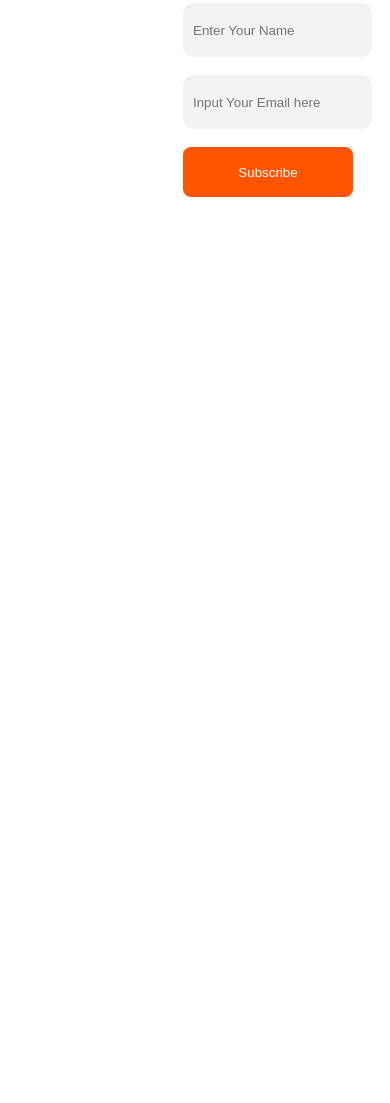
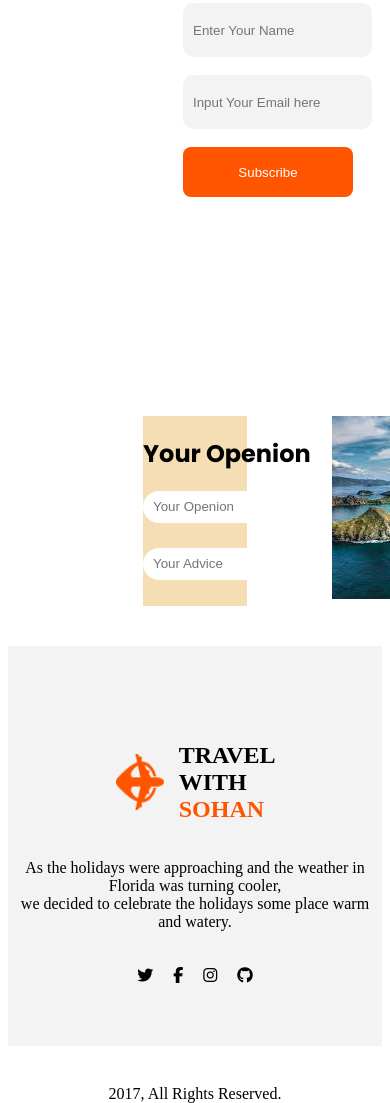
Before and after one commit to Sohan1928/travel-with-sohan, a plain HTML site: page index.html in a window 390 px wide. Shown: the part 6230-7333 px from the top of the page. Before the commit the page ends 6646 px from the top, so only its background shows below. Drawn offline with Linux system fonts and the light colour scheme.

Commit message:
This website is completed without responsive

```diff
--- a/index.html
+++ b/index.html
@@ -7,6 +7,7 @@
     <title>TRAVEL WITH SOHAN</title>
     <link rel="stylesheet" href="styles/travel.css">
     <link rel="stylesheet" href="styles/responsive.css">
+    <link rel="stylesheet" href="https://cdnjs.cloudflare.com/ajax/libs/font-awesome/6.5.1/css/all.min.css" />
 </head>
 
 <body>
@@ -170,7 +171,8 @@
                 <button class="primary-btn">See More</button>
             </div>
             <div>
-                <img src="Images/Group 40089.png" alt=""></div>
+                <img src="Images/Group 40089.png" alt="">
+            </div>
         </section>
 
         <section class="newslatter-section">
@@ -188,13 +190,53 @@
                     </div>
                 </div>
 
+                <div>
+                    <img src="Images/Rectangle 8 (1).png" alt="">
+                    <button class="primary-button">Travel.com <br>Save up to 70%</button>
+                </div>
+            </div>
+        </section>
+
+        <section class="extra-section">
             <div>
-                <img src="Images/Rectangle 8 (1).png" alt="">
-                <button class="primary-button">Travel.com <br>Save up to 70%</button>
+                <h1>Your Openion</h1>
+                <input type="text" name="" id="" placeholder="Your Openion">
+                <br><br>
+                <input type="text" name="" id="" placeholder="Your Advice">
+            </div>
+            <div>
+                <img src="Images/extra pic.jpg" alt="">
+            </div>
+        </section>
+    </main>
+
+    <footer class="footer-section">
+        <div class="company-logo-name">
+            <img src="Images/Group 40071 (2).png" alt="">
+            <h1>TRAVEL WITH <span class="sohan">SOHAN</span></h1>
+        </div>
+        <div>
+            <p>As the holidays were approaching and the weather in Florida was turning cooler, <br> we decided to
+                celebrate the holidays some place warm and watery.</p>
+        </div>
+        <div class="footer-icon-container">
+            <div class="twetter-icon">
+                <i class="fa-brands fa-twitter"></i>
+            </div>
+            <div>
+                <i class="fa-brands fa-facebook-f"></i>
+            </div>
+            <div>
+                <i class="fa-brands fa-instagram"></i>
+            </div>
+            <div>
+                <i class="fa-brands fa-github"></i>
             </div>
         </div>
-        </section>
-    </main>
+        <div class="Rights">
+            2017, All Rights Reserved.
+        </div>
+    </footer>
 </body>
 
 </html>
--- a/styles/travel.css
+++ b/styles/travel.css
@@ -388,13 +388,15 @@ sans-serif;
     border-radius: 10px;
     padding-left: 10px;
 }
-.newslatter-section img{
+
+.newslatter-section img {
     width: 600px;
     height: 400px;
     padding-left: 60px;
     position: relative;
 }
-.newslatter-section .primary-button{
+
+.newslatter-section .primary-button {
     position: absolute;
     transform: rotate(-19.628deg);
     background-color: #FF5400;
@@ -406,3 +408,51 @@ sans-serif;
     left: 865px;
     margin-top: 290px;
 }
+
+/* extra related style */
+.extra-section{
+    margin: 40px 135px;
+    display: flex;
+    justify-content: space-around;
+    background: wheat;
+    width: auto;
+    font-family: 'Poppins', sans-serif;
+}
+.extra-section input{
+    height: 30px;
+    border: none;
+    border-radius: 16px;
+    padding-left: 10px;
+}
+/* footer related style */
+.footer-section {
+    background-color: rgba(19, 19, 24, 0.05);
+    height: 400px;
+
+}
+
+.footer-section h1 {
+    font-size: 1.5em;
+}
+
+.footer-section .company-logo-name {
+    justify-content: center;
+    padding-top: 80px;
+}
+
+.footer-section p {
+    text-align: center;
+}
+.footer-icon-container{
+    display: flex;
+    align-items: center;
+    text-align: center;
+    justify-content: center;
+    padding: 20px;
+    gap: 20px;
+}
+.Rights{
+    padding-top: 80px;
+    text-align: center;
+
+}
```
Also changed, not shown: Images/extra pic.jpg (added), Images/facebook icon.png (added), Images/insta icon.png (added), Images/tweter icon.jpg (added).
